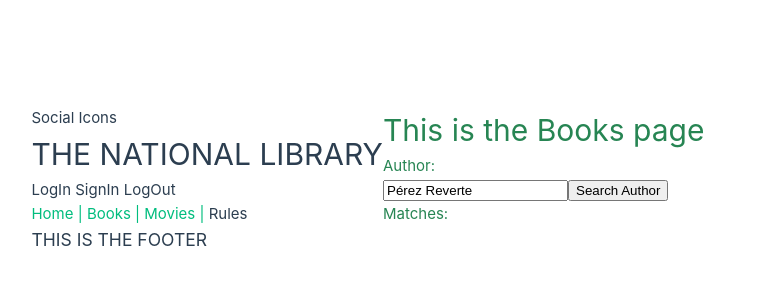
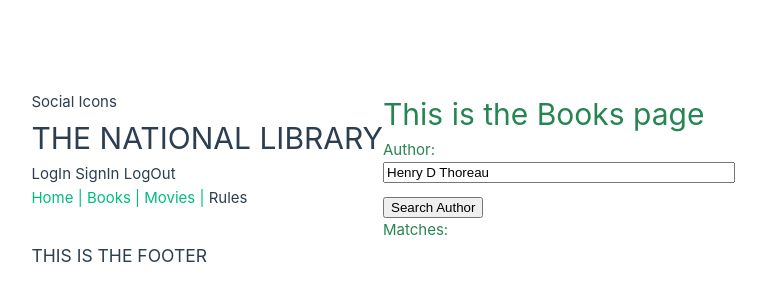
Before and after one commit to IvanSanczewski/sprint9, a Vue app: page /books in a window 1280 px wide. Shown: the part 220-520 px from the top of the page, without its empty margins (257-1023 px from the left). Built offline with nearby package versions, Linux system fonts and the light colour scheme.

Commit message:
add title search --> CORS error

```diff
--- a/package.json
+++ b/package.json
@@ -9,6 +9,7 @@
   },
   "dependencies": {
     "axios": "^1.2.2",
+    "cors": "^2.8.5",
     "pinia": "^2.0.28",
     "vue": "^3.2.45",
     "vue-router": "^4.1.6"
--- a/src/pages/Books.vue
+++ b/src/pages/Books.vue
@@ -1,18 +1,36 @@
 <template>
   <div class="books">
     <h1>This is the Books page</h1>
-    <form @submit.prevent="storeGetBooks.getAuthorKey">
+
+    <!-- T I T L E -->
+     <!--<form class="search" @submit.prevent="storeGetBooks.getTitle">
+      <p>Title: </p>
+      <input type="text" v-model="storeGetBooks.title">
+      <div class="btn-container">
+        <button class="search-btn">Search Title</button>
+      </div>
+    </form>
+    - - - - - - - - - - - - - - - - - - - - - - - - - - - - - -  -->
+
+    <!-- A U T H O R -->
+    <form class="search" @submit.prevent="storeGetBooks.getAuthorKey">
       <p>Author: </p>
       <input type="text" v-model="storeGetBooks.author">
-      <button class="search">Search Author</button>
+      <div class="btn-container">
+        <button class="search-btn">Search Author</button>
+      </div>
     </form>
+
+    <!-- R E S U L T S -->
     <h4>Matches:</h4>
-    <!-- <div v-for="author in storeGetBooks.authorsMatchEdited" :key="author.key"> -->
-    <div v-for="author in storeGetBooks.authorsMatchEdited" :key="author.index">
-      <span @click="storeGetBooks.getBooks">{{ author.name }}</span> <span> - {{ author.work_count }}</span>
-      <span class="index"> {{ author.index }}</span>
-      <span class="key"> - {{ author.key }}</span>
+    <div v-if="storeGetBooks.searchItem === 'author'" class="match">
+      <div v-for="author in storeGetBooks.authorsMatchFiltered" :key="author.key">
+        <span @click="storeGetBooks.getBooks">{{ author.name }}</span> <span> - {{ author.work_count }}</span>
+        <span class="index"> {{ author.id }}</span>
+        <span class="key"> - {{ author.key }}</span>
+      </div>
     </div>
+
   </div>
 </template>
 
@@ -27,6 +45,21 @@ console.log('books page')
 </script>
 
 <style>
+.search {
+  display: flex;
+  flex-flow: column;
+}
+
+.btn-container {
+  display: flex;
+  flex-flow: row wrap;
+  justify-content: space-between;
+}
+
+.search-btn {
+  margin-top: 1em;
+}
+
 .books {
   color: rgb(39, 133, 83)
 }
--- a/src/stores/getBooks.js
+++ b/src/stores/getBooks.js
@@ -1,35 +1,45 @@
+import { looseIndexOf } from '@vue/shared'
 import axios from 'axios'
 import { defineStore } from 'pinia'
 
-// const AUTHOR_URL = 'http://openlibrary.org/search.json?author='
+// title endpoints
+const TITLE_URL = 'https://openlibrary.org/search/json?q='
+// const TITLE_URL = 'https://openlibrary.org/search/json?title='
+
+// author endpoints
 const AUTHOR_URL = 'https://openlibrary.org/search/authors.json?q='
 const AUTHOR_KEY_URL = 'https://openlibrary.org/authors/'
+// const AUTHOR_URL = 'http://openlibrary.org/search.json?author='
 
 // displays the modal containing the leasing rules of the library, always available in the nav menu
 export const useGetBooksStore = defineStore('getBooks', {
     state: () => ({
-        author: 'Pérez Reverte',
+        searchItem: 'null',
+        author: 'Henry D Thoreau',
+        title: 'The Hobbit',
         authorsMatch: [],
-        authorsMatchEdited: [],
+        authorsMatchFiltered: [],
         authorBooks: []
     }),
     getters: {
         // authorsMatchEdited: this.authorsMatch.map(item => item.work_count > 0)
     },
     actions: {
-        // getAuthorBooks() {
-        //     fetch(`${AUTHOR_URL}${this.author}`)
-        //         .then(item => item.json())
-        //         .then(response => console.log(response.docs))
-        // }
+        // fetch title data according to user's search
+        async getTitle() {
+            this.searchItem = 'title'
+            try {
+                const titleData = await axios.get(`${TITLE_URL}${this.title}`)
+                console.log(titleData.data.docs)
+            }
+            catch(err) {
+                console.log(err)
+            }
+        },
 
-
-        // getAuthorBooks() {
-        //     axios(`${AUTHOR_URL}${this.author}`)
-        //         .then(response => console.log(response.data.data.docs))
-        // }
-
+        // fetch author data according to user's search
         async getAuthorKey() {
+            this.searchItem = 'author'
             try {
                 const authorData = await axios.get(`${AUTHOR_URL}${this.author}`)
                 this.authorsMatch = authorData.data.docs
@@ -38,19 +48,35 @@ export const useGetBooksStore = defineStore('getBooks', {
                 console.log(err)
             }
             // filter names with property work_count = 0
-            this.authorsMatchEdited = this.authorsMatch.filter(author => author.work_count > 0)
+            this.authorsMatchFiltered = this.authorsMatch.filter(author => author.work_count > 0)
+            this.authorsMatchFiltered.forEach((item, index) => {
+                item.id = index
+                // this.authorBooks.push(item)
+            })
+            // console.log(this.authorBooks)
+            console.log(this.authorsMatchFiltered)
+
         },
 
+        // fetch author's books according to authors key reference
         async getBooks() {
-            console.log('searhing books');
+            console.log('searhing books')
+            console.log(this.author)
+            console.log(this.authorsMatchFiltered)
+            console.log(this.authorsMatchFiltered[0].key)
+            console.log(this.authorBooks[0].key)
+            // console.log(this.authorBooks[id].key)
+            console.log(this.authorBooks[this.authorBooks.index].key)
+
+
             try {
-                const authorBooksData = await axios.get(`${AUTHOR_KEY_URL}${this.authorsMatchEdited[key].key}/works.json`)
+                const authorBooksData = await axios.get(`${AUTHOR_KEY_URL}${this.authorsMatchFiltered.key}/works.json`)
                 console.log(authorBooksData)
-                // this.authorBooks = authorBooksData
+                this.authorBooks = authorBooksData
             }
             catch(err) {
                 console.log(err)
             }
-        }
+        },
     }
 })
```
Also changed, not shown: src/main.js (+9 -0 lines), 1 other file (tests, documents, lock files or other folders).
